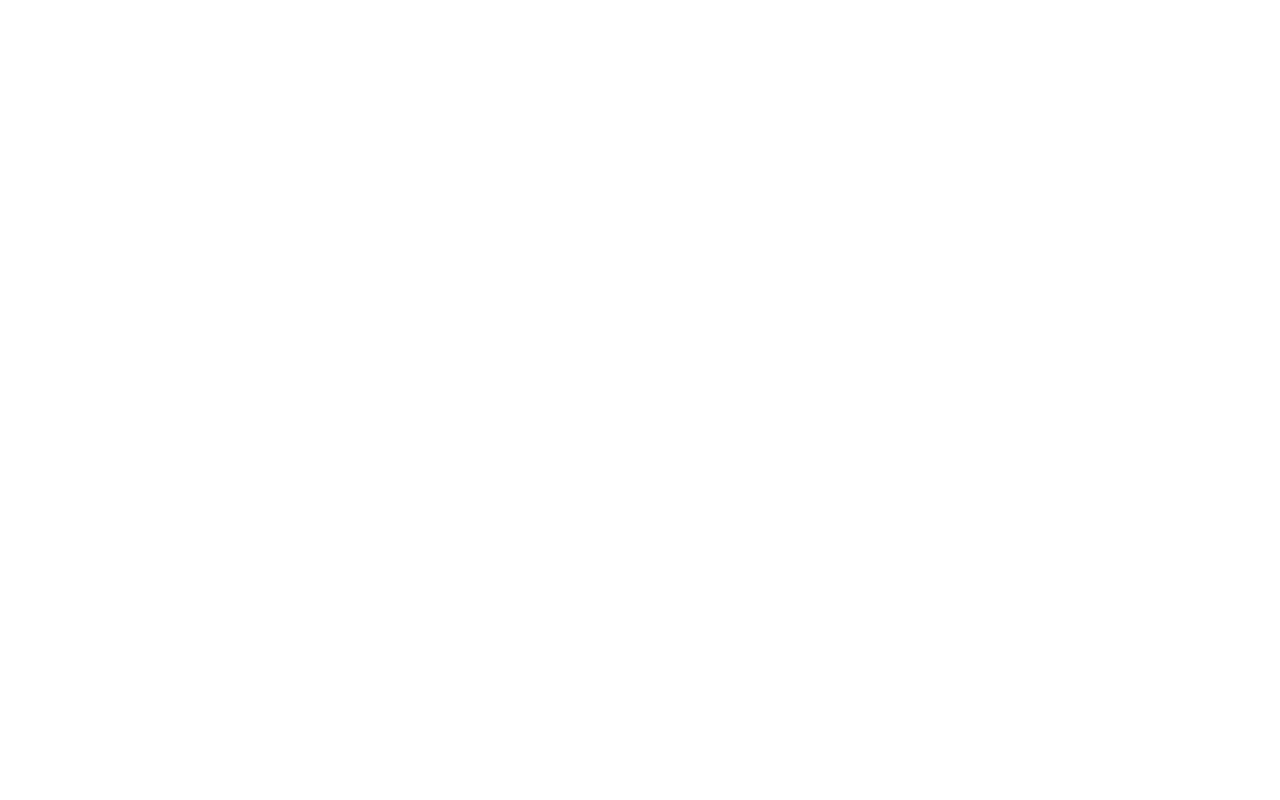
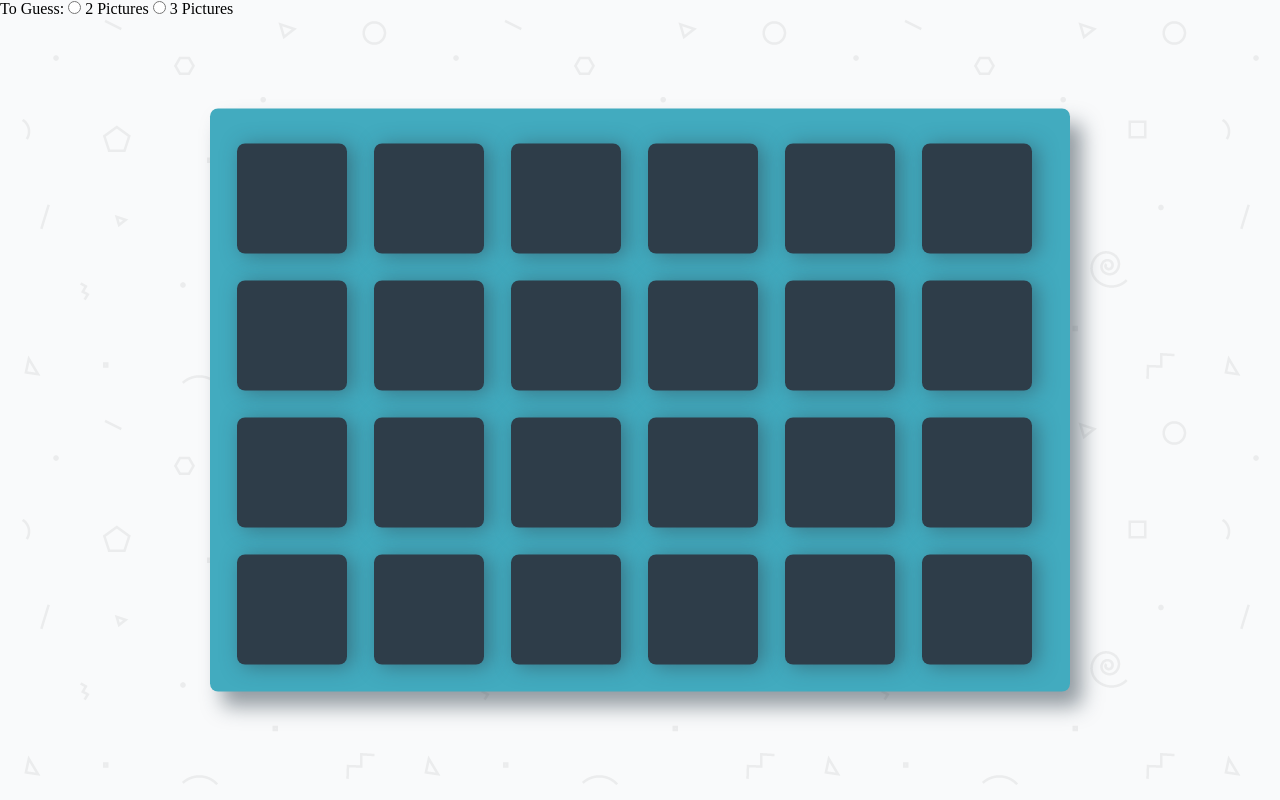
Before and after one commit to dule012/Memory-game.js, a plain HTML site: page index.html in a window 1280 px wide. Drawn offline with Linux system fonts and the light colour scheme.

Commit message:
css responsive progress

```diff
--- a/css/style.css
+++ b/css/style.css
@@ -3,3 +3,69 @@
     margin: 0;
     box-sizing: border-box;
 }
+
+body {
+    background-image: url('../images/geometry2.png');
+}
+
+.table {
+    position: absolute;
+    top: 50%;
+    left: 50%;
+    transform: translate(-50%, -50%);
+    width: 300px;
+    padding: 15px 0 0 10px;
+    border-radius: 8px;
+    background-color: #42abbf;
+    box-shadow: 12px 15px 20px 0 rgba(46, 61, 73, 0.5);
+    overflow: hidden;
+}
+
+.card {
+    float: left;
+    width: 62px;
+    height: 62px;
+    margin-right: 10px;
+    margin-bottom: 10px;
+    border-radius: 8px;
+    background-color: #2e3d49;
+    box-shadow: 5px 2px 20px 0 rgba(46, 61, 73, 0.5)
+}
+
+@media screen and (min-width: 430px) {
+    .table {
+        width: 378px;
+        padding: 25px 0 0 18px;
+    }
+    .card {
+        width: 72px;
+        height: 72px;
+        margin-right: 18px;
+        margin-bottom: 18px;
+    }
+}
+
+@media screen and (min-width: 694px) {
+    .table {
+        width: 694px;
+        padding: 32px 0 0 22px;
+    }
+    .card {
+        width: 90px;
+        height: 90px;
+        margin-right: 22px;
+        margin-bottom: 22px;
+    }
+}
+@media  screen and (min-width: 930px)  {
+    .table {
+        width: 860px;
+        padding: 35px 0  0 27px;
+    }
+    .card {
+        width: 110px;
+        height: 110px;
+        margin-right: 27px;
+        margin-bottom: 27px;
+    }
+}
--- a/index.html
+++ b/index.html
@@ -10,8 +10,41 @@
 </head>
 
 <body>
+    <span>To Guess:</span>
+
+    <label>
+        <input type="radio" name="ToGuess" value="2"> 2 Pictures</label>
+    <label>
+        <input type="radio" name="ToGuess" value="3"> 3 Pictures</label>
+
+    <div class="table">
+        <div class="card"></div>
+        <div class="card"></div>
+        <div class="card"></div>
+        <div class="card"></div>
+        <div class="card"></div>
+        <div class="card"></div>
+        <div class="card"></div>
+        <div class="card"></div>
+        <div class="card"></div>
+        <div class="card"></div>
+        <div class="card"></div>
+        <div class="card"></div>
+        <div class="card"></div>
+        <div class="card"></div>
+        <div class="card"></div>
+        <div class="card"></div>
+        <div class="card"></div>
+        <div class="card"></div>
+        <div class="card"></div>
+        <div class="card"></div>
+        <div class="card"></div>
+        <div class="card"></div>
+        <div class="card"></div>
+        <div class="card"></div>
 
 
+    </div>
 
     <script src="./js/main.js"></script>
 </body>
--- a/js/main.js
+++ b/js/main.js
@@ -1,10 +1,9 @@
-listOfCardTypes = [
-    "fa fa-diamond",
-    "fa fa-paper-plane-o",
-    "fa fa-anchor",
-    "fa fa-bolt",
-    "fa fa-cube",
-    "fa fa-leaf",
-    "fa fa-bicycle",
-    "fa fa-bomb"
-]
+let label = document.querySelectorAll('label')
+
+for (let i = 0; i < label.length; i++) {
+    ((i) => {
+        label[i].addEventListener('click',()=>{
+            console.log(label[i].firstElementChild.value)
+        })
+    })(i)
+}
```
Also changed, not shown: js/ToGuess2.js (added, +10 -0 lines), js/ToGuess3.js (added).
